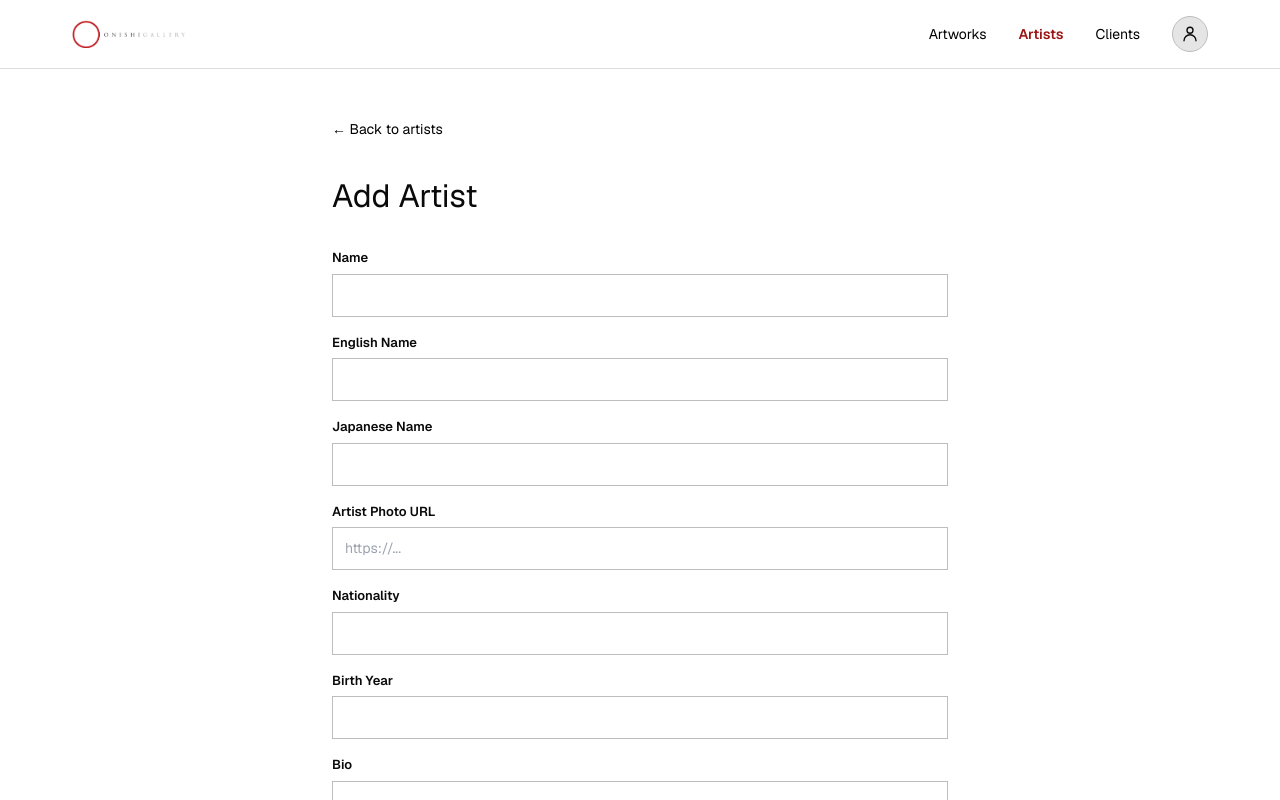
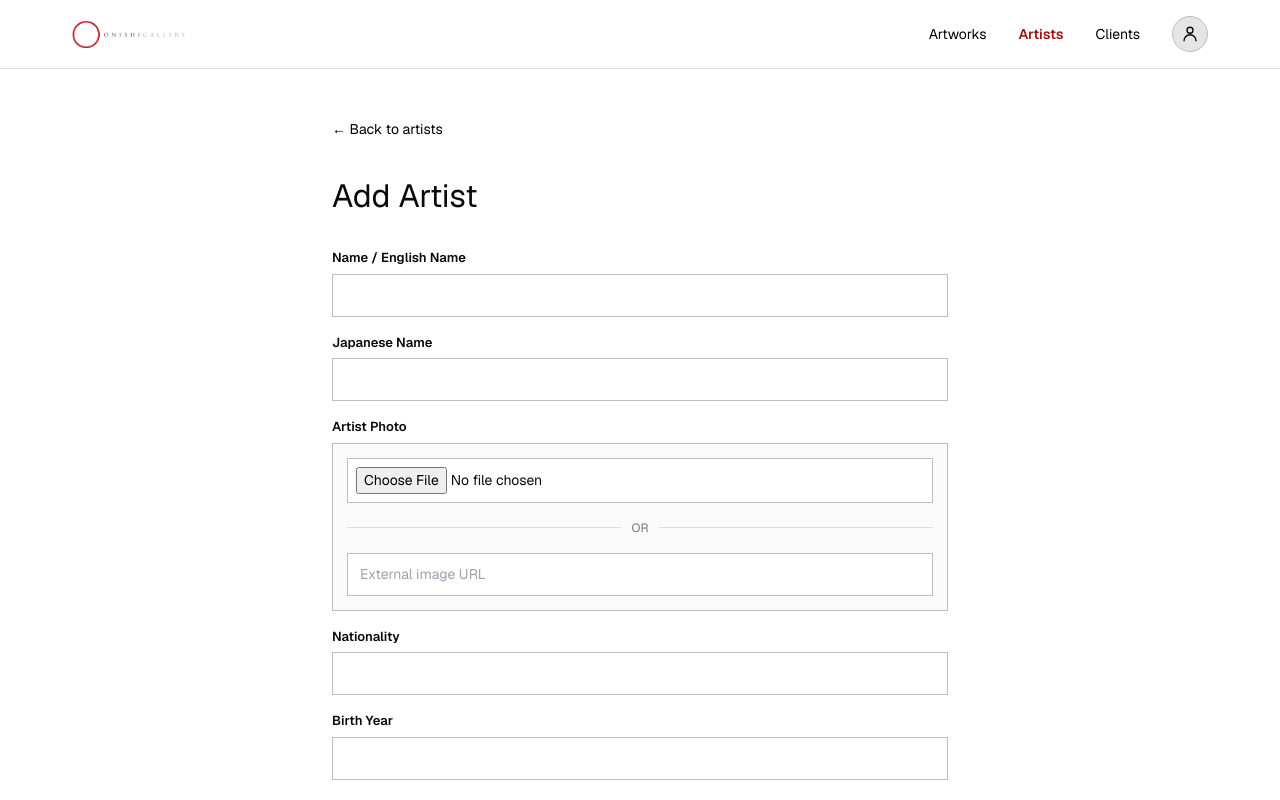
Before and after one commit to ruixyan/supabase-test, a Next.js app: page /artists/new in a window 1280 px wide. Shown: the top 800 px of the page. Built offline with nearby package versions, Linux system fonts and the light colour scheme; no server answers; the database is empty.

Commit message:
1002 update

```diff
--- a/app/artists/[id]/page.tsx
+++ b/app/artists/[id]/page.tsx
@@ -1,4 +1,6 @@
 "use client";
+
+import ImageUploadField from "@/app/components/ImageUploadField";
 
 import { normalizeSearch } from "@/lib/search";
 
@@ -63,6 +65,7 @@ export default function ArtistDetailPage() {
   const [message, setMessage] = useState("Loading...");
   const [isEditing, setIsEditing] = useState(false);
   const [saving, setSaving] = useState(false);
+  const [photoPending, setPhotoPending] = useState(false);
 
   const [form, setForm] = useState({
     name: "",
@@ -220,6 +223,11 @@ export default function ArtistDetailPage() {
   async function saveArtist(event: React.FormEvent<HTMLFormElement>) {
     event.preventDefault();
 
+    if (photoPending) {
+      setMessage("Upload or clear the selected photo before saving.");
+      return;
+    }
+
     const displayName =
       form.name_en.trim() ||
       form.name.trim() ||
@@ -239,8 +247,14 @@ export default function ArtistDetailPage() {
     const { error: artistError } = await supabase
       .from("artists")
       .update({
-        name: form.name.trim() || null,
-        name_en: form.name_en.trim() || null,
+        // Preserve both stored names unless the visible name was explicitly edited.
+        ...(artist?.name_en?.trim()
+          ? form.name_en !== (artist.name_en || "")
+            ? { name_en: form.name_en.trim() || null }
+            : {}
+          : form.name !== (artist?.name || "")
+            ? { name: form.name.trim() || null }
+            : {}),
         name_jp: form.name_jp.trim() || null,
         artist_photo_url: artistPhotoUrl,
         bio: form.bio.trim() || null,
@@ -611,28 +625,15 @@ export default function ArtistDetailPage() {
               gap: "16px",
             }}
           >
-            <FormField label="Name">
+            <FormField label="Name / English Name">
               <input
                 type="text"
-                value={form.name}
+                aria-label="Name / English Name"
+                value={artist?.name_en?.trim() ? form.name_en : form.name}
                 onChange={(event) =>
                   setForm({
                     ...form,
-                    name: event.target.value,
-                  })
-                }
-                style={inputStyle}
-              />
-            </FormField>
-
-            <FormField label="English Name">
-              <input
-                type="text"
-                value={form.name_en}
-                onChange={(event) =>
-                  setForm({
-                    ...form,
-                    name_en: event.target.value,
+                    [artist?.name_en?.trim() ? "name_en" : "name"]: event.target.value,
                   })
                 }
                 style={inputStyle}
@@ -653,20 +654,22 @@ export default function ArtistDetailPage() {
               />
             </FormField>
 
-            <FormField label="Artist Photo URL">
-              <input
-                type="url"
-                value={form.artist_photo_url}
-                onChange={(event) =>
-                  setForm({
-                    ...form,
-                    artist_photo_url: event.target.value,
-                  })
-                }
-                placeholder="https://..."
-                style={inputStyle}
-              />
-            </FormField>
+            <ImageUploadField
+              label="Artist Photo"
+              bucket="artworks"
+              folder="artist-photos"
+              value={form.artist_photo_url}
+              disabled={saving}
+              onPendingChange={setPhotoPending}
+              onChange={(url) =>
+                setForm((current) => ({ ...current, artist_photo_url: url }))
+              }
+            />
+            {photoPending && (
+              <p role="status" style={{ margin: 0, fontSize: "13px" }}>
+                Click Upload Image or clear the selected photo before saving.
+              </p>
+            )}
 
             <FormField label="Nationality">
               <input
@@ -941,7 +944,7 @@ export default function ArtistDetailPage() {
   >
     <button
       type="submit"
-      disabled={saving}
+      disabled={saving || photoPending}
       style={{
         padding: "11px 16px",
         border: "1px solid #9c1515",
--- a/app/artists/new/page.tsx
+++ b/app/artists/new/page.tsx
@@ -1,4 +1,6 @@
 "use client";
+
+import ImageUploadField from "@/app/components/ImageUploadField";
 
 import { normalizeSearch } from "@/lib/search";
 
@@ -31,7 +33,6 @@ export default function NewArtistPage() {
   const router = useRouter();
 
   const [form, setForm] = useState({
-    name: "",
     name_en: "",
     name_jp: "",
     artist_photo_url: "",
@@ -50,6 +51,7 @@ export default function NewArtistPage() {
 
   const [message, setMessage] = useState("");
   const [submitting, setSubmitting] = useState(false);
+  const [photoPending, setPhotoPending] = useState(false);
   const [loadingArtworks, setLoadingArtworks] = useState(true);
 
   useEffect(() => {
@@ -94,9 +96,13 @@ export default function NewArtistPage() {
   async function addArtist(event: React.FormEvent<HTMLFormElement>) {
     event.preventDefault();
 
+    if (photoPending) {
+      setMessage("Upload or clear the selected photo before saving.");
+      return;
+    }
+
     const displayName =
       form.name_en.trim() ||
-      form.name.trim() ||
       form.name_jp.trim();
 
     if (!displayName) {
@@ -111,7 +117,7 @@ export default function NewArtistPage() {
       .from("artists")
       .insert([
         {
-          name: form.name.trim() || null,
+          name: form.name_en.trim() || null,
           name_en: form.name_en.trim() || null,
           name_jp: form.name_jp.trim() || null,
           artist_photo_url: form.artist_photo_url.trim() || null,
@@ -221,23 +227,10 @@ export default function NewArtistPage() {
           gap: "16px",
         }}
       >
-        <FormField label="Name">
+        <FormField label="Name / English Name">
           <input
             type="text"
-            value={form.name}
-            onChange={(event) =>
-              setForm({
-                ...form,
-                name: event.target.value,
-              })
-            }
-            style={inputStyle}
-          />
-        </FormField>
-
-        <FormField label="English Name">
-          <input
-            type="text"
+            aria-label="Name / English Name"
             value={form.name_en}
             onChange={(event) =>
               setForm({
@@ -263,20 +256,22 @@ export default function NewArtistPage() {
           />
         </FormField>
 
-        <FormField label="Artist Photo URL">
-          <input
-            type="url"
-            value={form.artist_photo_url}
-            onChange={(event) =>
-              setForm({
-                ...form,
-                artist_photo_url: event.target.value,
-              })
-            }
-            style={inputStyle}
-            placeholder="https://..."
-          />
-        </FormField>
+        <ImageUploadField
+          label="Artist Photo"
+          bucket="artworks"
+          folder="artist-photos"
+          value={form.artist_photo_url}
+          disabled={submitting}
+          onPendingChange={setPhotoPending}
+          onChange={(url) =>
+            setForm((current) => ({ ...current, artist_photo_url: url }))
+          }
+        />
+        {photoPending && (
+          <p role="status" style={{ margin: 0, fontSize: "13px" }}>
+            Click Upload Image or clear the selected photo before saving.
+          </p>
+        )}
 
         <FormField label="Nationality">
           <input
@@ -537,7 +532,7 @@ export default function NewArtistPage() {
 
         <button
           type="submit"
-          disabled={submitting}
+          disabled={submitting || photoPending}
           style={{
             marginTop: "6px",
             padding: "11px 14px",
--- a/app/components/ImageUploadField.tsx
+++ b/app/components/ImageUploadField.tsx
@@ -2,13 +2,14 @@
 
 import { createClient } from "@/lib/supabase/client";
 import Image from "next/image";
-import { useRef, useState } from "react";
+import { useEffect, useRef, useState } from "react";
 
 type Props = {
   label?: string;
   bucket: string;
   value: string;
   onChange: (url: string) => void;
+  onPendingChange?: (pending: boolean) => void;
 
   folder?: string;
   disabled?: boolean;
@@ -29,6 +30,7 @@ export default function ImageUploadField({
   bucket,
   value,
   onChange,
+  onPendingChange,
   folder = "",
   disabled = false,
   required = false,
@@ -40,6 +42,10 @@ export default function ImageUploadField({
   const [previewUrl, setPreviewUrl] = useState("");
   const [uploading, setUploading] = useState(false);
   const [message, setMessage] = useState("");
+
+  useEffect(() => {
+    onPendingChange?.(!!selectedFile || uploading);
+  }, [selectedFile, uploading, onPendingChange]);
 
   function handleFileSelection(file: File | null) {
     setSelectedFile(file);
@@ -182,6 +188,7 @@ export default function ImageUploadField({
         <input
           ref={fileInputRef}
           type="file"
+          aria-label={`${label} file`}
           accept="image/*"
           disabled={disabled || uploading}
           onChange={(event) =>
@@ -276,6 +283,7 @@ export default function ImageUploadField({
 
         <input
           type="url"
+          aria-label={`${label} URL`}
           value={value}
           disabled={disabled || uploading}
           required={required && !selectedFile}
```
